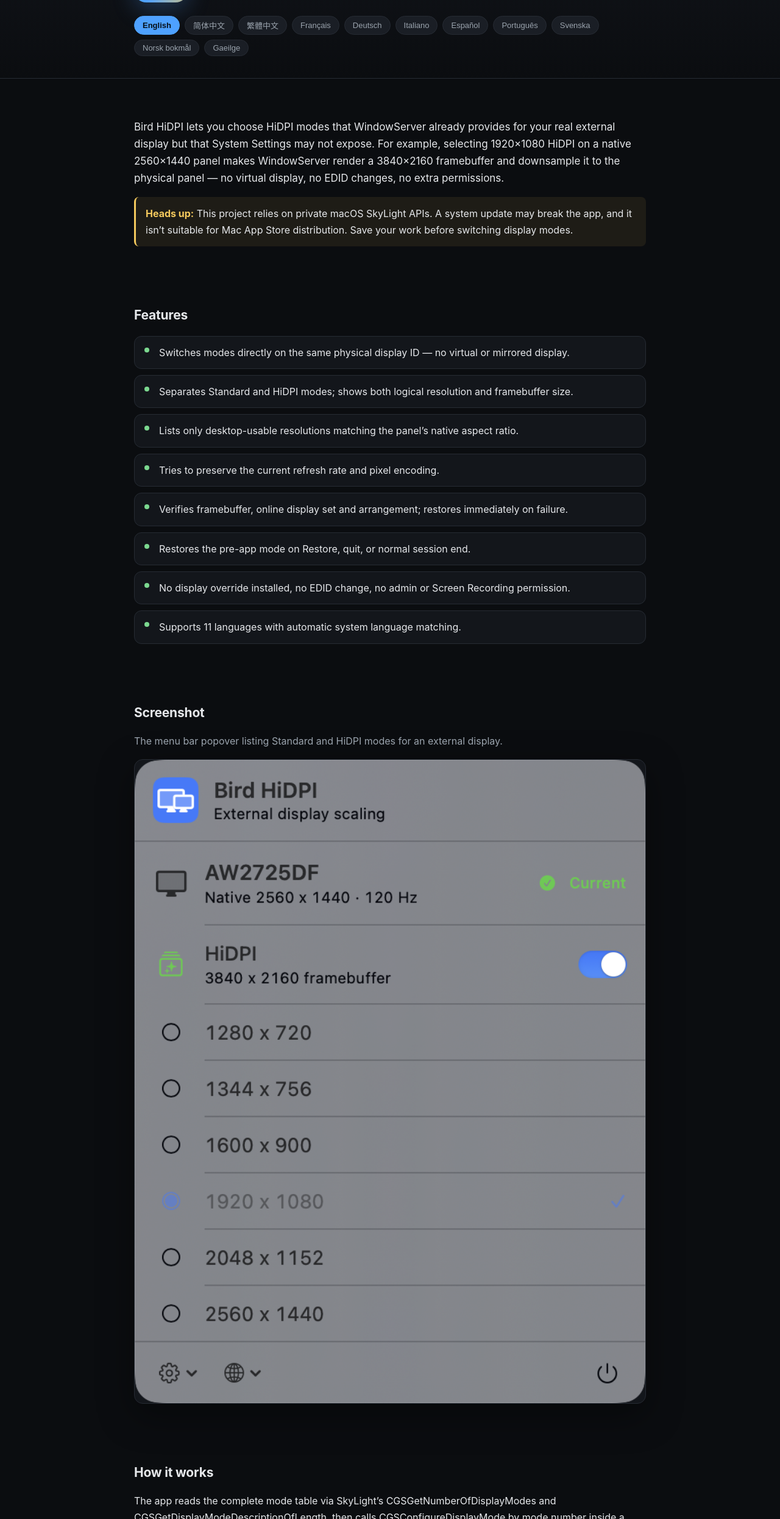
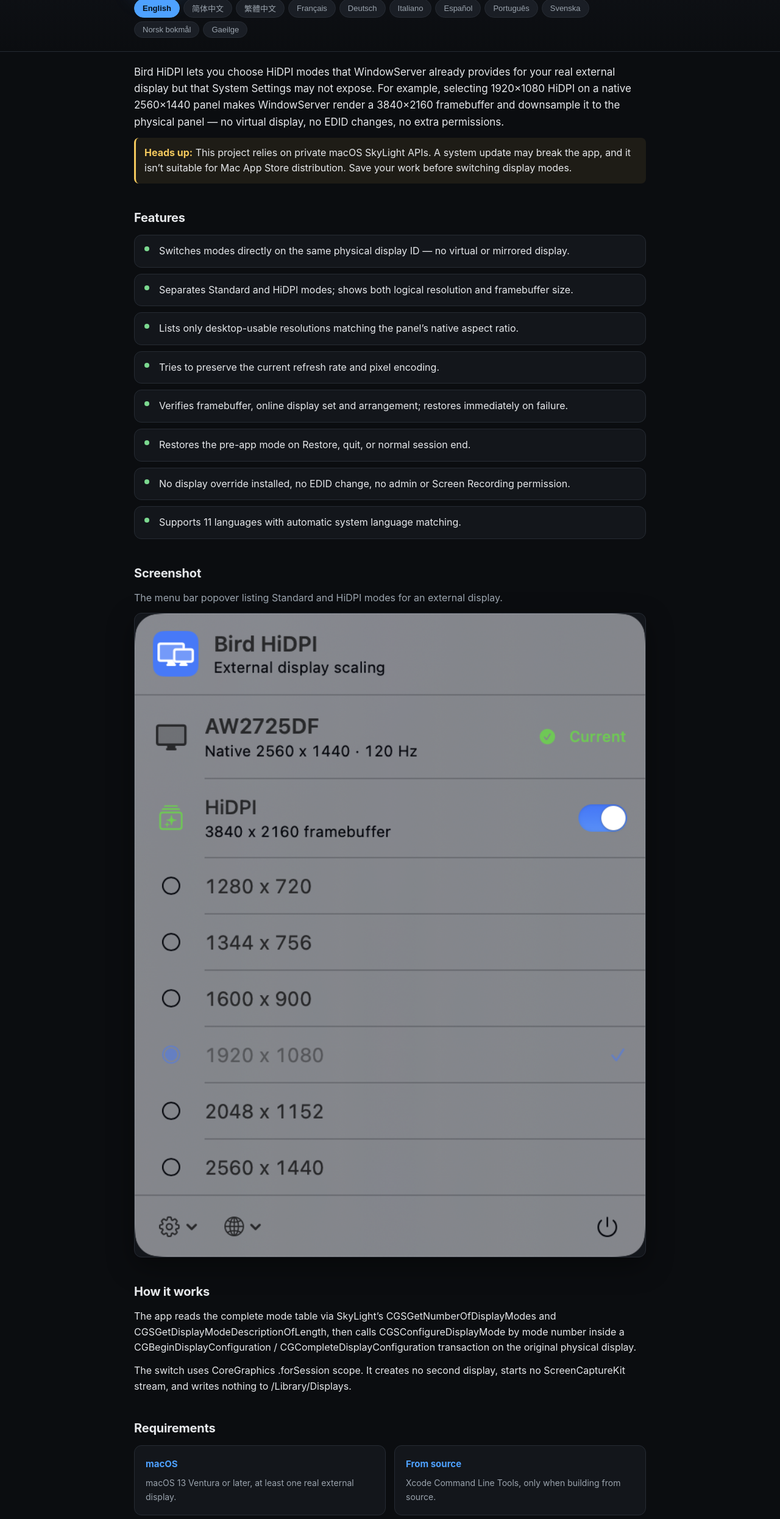
Before and after one commit to gcnyin/BirdHiDPI, a plain HTML site: page index.html in a window 1280 px wide. Shown: the part 132-2623 px from the top of the page at 61% size. Drawn offline with Linux system fonts and the light colour scheme.

Commit message:
Tighten spacing on the landing page

```diff
--- a/index.html
+++ b/index.html
@@ -15,13 +15,15 @@
   body{
     background:var(--bg); color:var(--fg);
     font-family:-apple-system,BlinkMacSystemFont,"SF Pro Text","Segoe UI",Roboto,"Helvetica Neue","PingFang SC","Hiragino Sans",sans-serif;
-    line-height:1.65; -webkit-font-smoothing:antialiased;
+    line-height:1.6; -webkit-font-smoothing:antialiased;
   }
+  p{margin:0 0 12px}
+  p:last-child{margin-bottom:0}
   .wrap{max-width:880px; margin:0 auto; padding:0 20px}
   header{
     border-bottom:1px solid var(--border);
     background:linear-gradient(180deg,#11141a, #0b0d10);
-    padding:48px 0 36px;
+    padding:28px 0 22px;
   }
   .hero{display:flex; align-items:center; gap:20px; flex-wrap:wrap}
   .logo{
@@ -32,15 +34,15 @@
   .logo span{font-size:40px; line-height:1}
   h1{font-size:30px; margin:0; letter-spacing:-.01em}
   .tag{color:var(--muted); font-size:15px; margin-top:6px}
-  .langbar{margin-top:22px; display:flex; gap:8px; flex-wrap:wrap}
+  .langbar{margin-top:14px; display:flex; gap:6px; flex-wrap:wrap}
   .langbar button{
     background:var(--panel-2); color:var(--muted); border:1px solid var(--border);
     border-radius:999px; padding:5px 13px; font-size:13px; cursor:pointer; transition:.15s;
   }
   .langbar button:hover{color:var(--fg); border-color:var(--accent)}
   .langbar button.active{background:var(--accent); color:#061018; border-color:var(--accent); font-weight:600}
-  section{padding:48px 0}
-  h2{font-size:21px; margin:0 0 16px; letter-spacing:-.01em}
+  section{padding:20px 0}
+  h2{font-size:20px; margin:0 0 12px; letter-spacing:-.01em}
   .lead{font-size:17px; color:var(--fg)}
   .features{list-style:none; margin:0; padding:0; display:grid; gap:10px}
   .features li{
@@ -53,14 +55,14 @@
     border-radius:50%; background:var(--accent-2);
   }
   .shot{
-    margin-top:8px; border:1px solid var(--border); border-radius:14px;
+    margin-top:4px; border:1px solid var(--border); border-radius:12px;
     overflow:hidden; background:var(--panel);
-    box-shadow:0 18px 60px rgba(0,0,0,.4);
+    box-shadow:0 14px 44px rgba(0,0,0,.4);
   }
   .shot img{width:100%; display:block}
   .warn{
     border-left:3px solid #f4c95d; background:rgba(244,201,93,.08);
-    padding:14px 16px; border-radius:8px; color:var(--fg); margin:6px 0 0;
+    padding:12px 14px; border-radius:8px; color:var(--fg); margin-top:4px;
   }
   .warn b{color:#f4c95d}
   pre{
@@ -73,7 +75,7 @@
   .card{background:var(--panel); border:1px solid var(--border); border-radius:12px; padding:18px}
   .card h3{margin:0 0 8px; font-size:15px; color:var(--accent)}
   .card p{margin:0; font-size:14px; color:var(--muted)}
-  footer{border-top:1px solid var(--border); padding:30px 0; color:var(--muted); font-size:13px}
+  footer{border-top:1px solid var(--border); padding:20px 0; color:var(--muted); font-size:13px}
   a{color:var(--accent); text-decoration:none}
   a:hover{text-decoration:underline}
   .grid3{display:grid; grid-template-columns:repeat(3,1fr); gap:14px}
@@ -160,7 +162,7 @@
   <section>
     <h2 data-i18n="installTitle"></h2>
     <p data-i18n="installRel"></p>
-    <p style="margin:18px 0 6px; color:var(--muted)" data-i18n="buildTitle"></p>
+    <p style="margin:14px 0 6px; color:var(--muted)" data-i18n="buildTitle"></p>
     <pre><code>git clone https://github.com/gcnyin/BirdHiDPI.git
 cd BirdHiDPI
 make test
```
